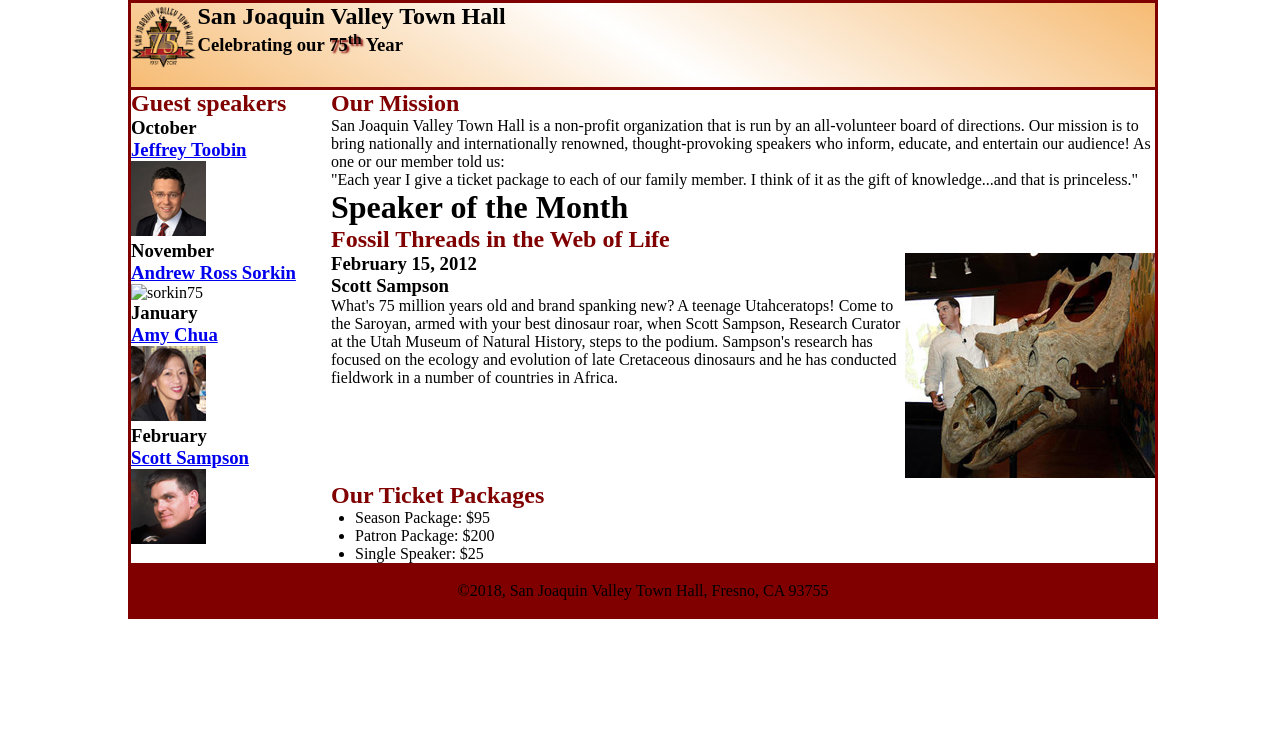
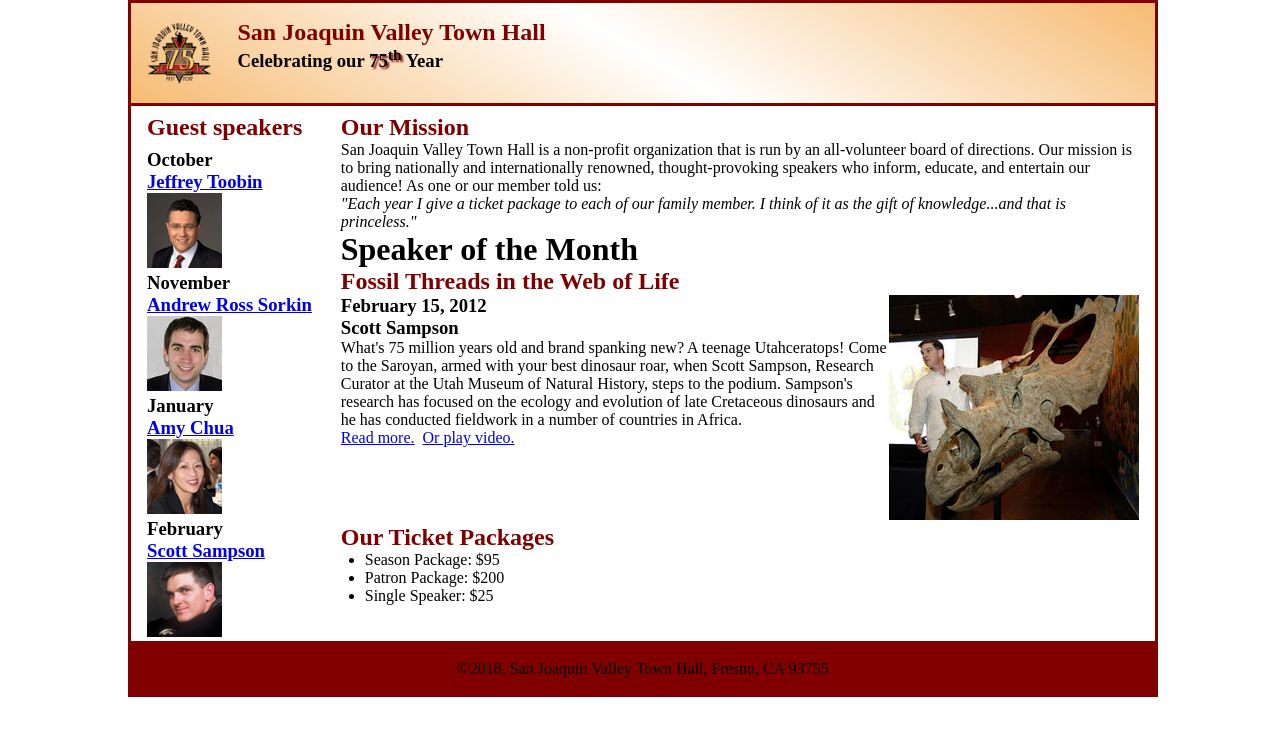
Before and after one commit to ttphuong172/Chapter8, a plain HTML site: page index.html in a window 1280 px wide. Drawn offline with Linux system fonts and the light colour scheme.

Commit message:
Them vai thuoc tinh padding

```diff
--- a/index.html
+++ b/index.html
@@ -24,7 +24,7 @@
       <h3>October <br /> <a href="./speakers/toobin.html">Jeffrey Toobin</a></h3>
       <img src="./images/toobin75.jpg" alt="toobin75">
       <h3>November <br /> <a href="./speakers/sorkin.html">Andrew Ross Sorkin</a></h3>
-      <img src="./images/sorki  n75.jpg" alt="sorkin75">
+      <img src="./images/sorkin75.jpg" alt="sorkin75">
       <h3>January <br /> <a href="./speakers/chua.html">Amy Chua</a></h3>
       <img src="./images/chua75.jpg" alt="chua75">
       <h3>February <br /> <a href="./speakers/sampson.html">Scott Sampson</a></h3>
@@ -46,10 +46,13 @@
             your best dinosaur roar, when Scott Sampson, Research Curator at the Utah Museum of Natural History, steps
             to the podium. Sampson's research has focused on the ecology and evolution of late Cretaceous dinosaurs and
             he has conducted fieldwork in a number of countries in Africa.</p>
+            <a href="./speakers/sampson.html">Read more.</a>&nbsp;
+        <a href="https://www.youtube.com/watch?v=MKnU3Q4rnac" target="blank">Or play video.</a>
         </div>
         <div class="imageacticle">
           <img src="./images/sampson_dinosaur.jpg" alt="sampson_dinosaur">
         </div>
+
       </div>
       <h2>Our Ticket Packages</h2>
       <ul>
--- a/styles/main.css
+++ b/styles/main.css
@@ -22,6 +22,17 @@ body{
 .shadow{
     text-shadow: 2px 2px 2px var(--corlor-border);
 }
+.imageheader{
+    padding-left: 16px;
+    padding-top: 16px;
+}
+.headingheader{
+    padding-left: 24px;
+    padding-top: 16px;
+}
+.header h2{
+    color: var(--corlor-border);
+}
 /* Main */
 .main{
     display: flex;
@@ -35,10 +46,20 @@ body{
 .main ul{
     padding-left: 24px;
 }
+.main blockquote{
+    font-style: italic;
+}
 .aside{
+    padding-top: 8px;
+    padding-left: 16px;
     width: var(--width-aside);
 }
+.aside h2{
+    padding-bottom: 8px;
+}
 .article{
+    padding-top: 8px;
+    padding-right: 16px;
     width: calc(100% - var(--width-aside));
 }
 .flexarticle{
@@ -93,7 +114,10 @@ body{
     .flexarticle{
         flex-direction: column;
         align-items: center;
-
-
-
+    }
+    .contentarticle{
+order: 2;
   }
+  .imageacticle{
+    order: 1;
+  }
```
